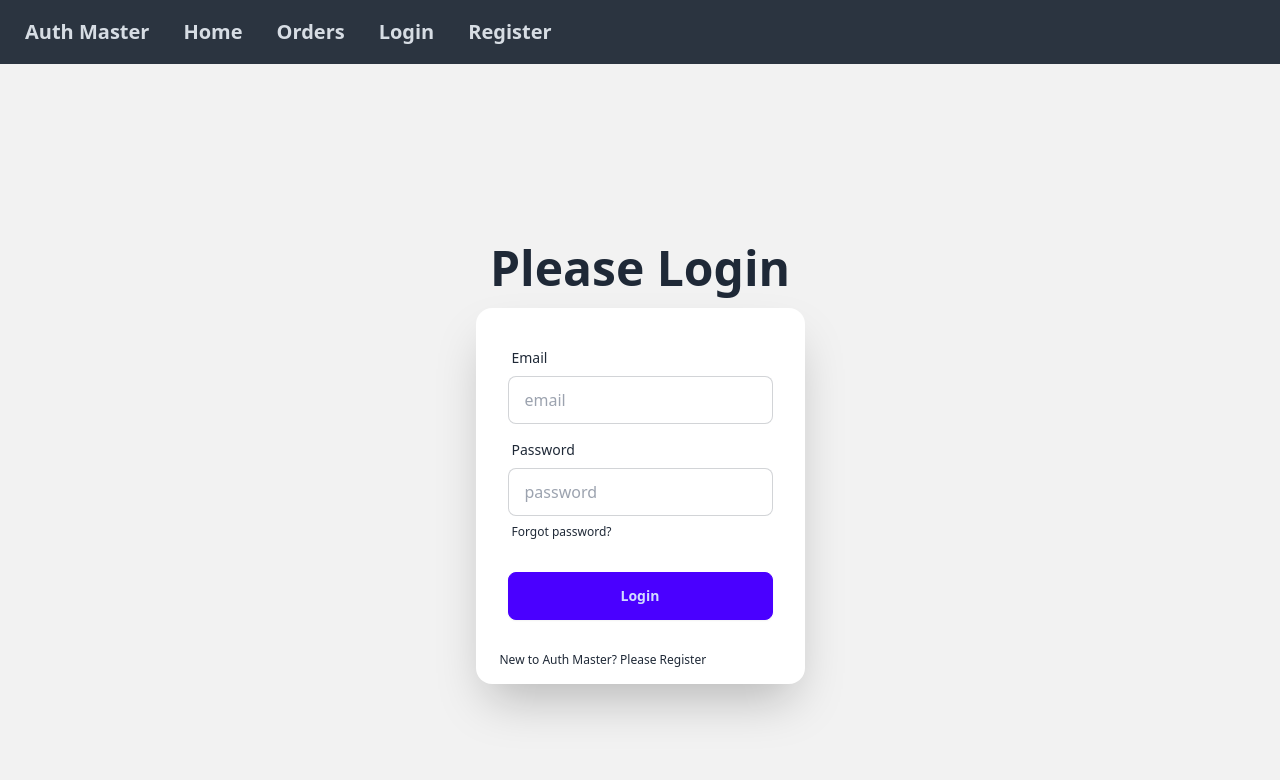
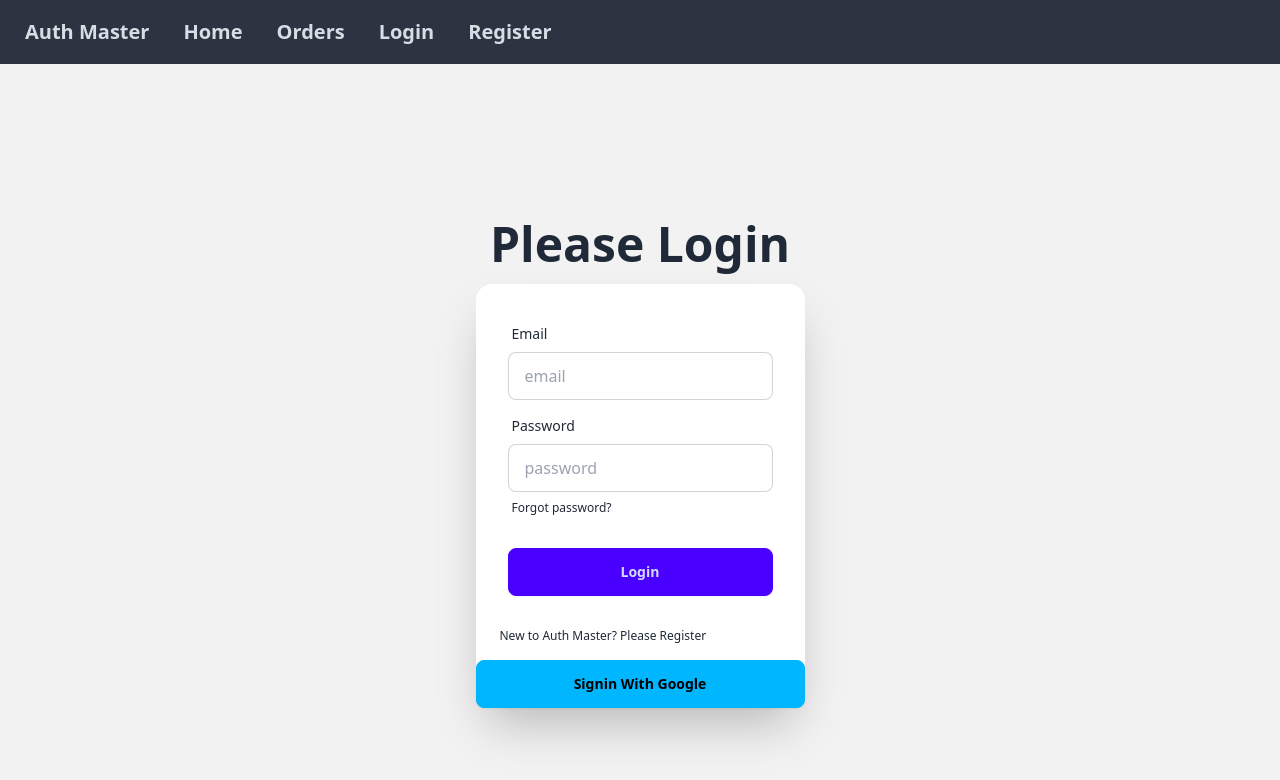
Before and after one commit to mrfhmd7/auth-firebase-context-tailwind, a React (Vite) app: page /login in a window 1280 px wide. Shown: the top 780 px of the page. Built offline with nearby package versions, Linux system fonts and the light colour scheme; no server answers.

Commit message:
signInWithPopup

```diff
--- a/src/__steps__.js
+++ b/src/__steps__.js
@@ -15,3 +15,8 @@
  * 1. break down the create user function
  * 2. auth provider will have auth and pass email and password from register
  */
+
+/**
+ * 1. Private Route
+ *
+ */
--- a/src/components/Login.jsx
+++ b/src/components/Login.jsx
@@ -4,7 +4,8 @@ import { AuthContext } from '../providers/AuthProviders';
 
 const Login = () => {
 
-     const { signIn } = useContext(AuthContext);
+     const { signIn, signInWithGoogle } = useContext(AuthContext);
+     // console.log(signInWithGoogle);
 
      const handleLogin = event => {
           event.preventDefault();
@@ -16,13 +17,24 @@ const Login = () => {
           signIn(email, password)
                .then(result => {
                     const loggedInUser = result.user;
-                    console.log(loggedInUser);
+                    // console.log(loggedInUser);
                     form.reset();
                })
                .catch(error => {
                     console.log(error);
                })
      };
+
+     const handleGoogleSignIn = () => {
+          signInWithGoogle()
+               .then(result => {
+                    const loggedUser = result.user;
+                    console.log(loggedUser);
+               })
+               .catch(error => {
+                    console.log(error);
+               })
+     }
 
      return (
           <div className="hero bg-base-200 min-h-screen">
@@ -54,6 +66,7 @@ const Login = () => {
                          <Link to="/register" className="label-text-alt link link-hover pl-6 pb-4">
                               New to Auth Master? Please Register
                          </Link>
+                         <button onClick={handleGoogleSignIn} className="btn btn-info">Signin With Google</button>
                     </div>
                </div>
           </div>
--- a/src/providers/AuthProviders.jsx
+++ b/src/providers/AuthProviders.jsx
@@ -1,10 +1,11 @@
 import React, { createContext, useEffect, useState } from 'react';
-import { createUserWithEmailAndPassword, getAuth, onAuthStateChanged, signInWithEmailAndPassword, signOut } from "firebase/auth";
+import { createUserWithEmailAndPassword, getAuth, GoogleAuthProvider, onAuthStateChanged, signInWithEmailAndPassword, signInWithPopup, signOut } from "firebase/auth";
 import app from '../firebase/firebase.config';
 
 export const AuthContext = createContext(null);
 
 const auth = getAuth(app);
+const googleAuthProvider = new GoogleAuthProvider();
 
 const AuthProviders = ({ children }) => {
 
@@ -19,6 +20,10 @@ const AuthProviders = ({ children }) => {
           return signInWithEmailAndPassword(auth, email, password)
      }
 
+     const signInWithGoogle = () => {
+          return signInWithPopup(auth, googleAuthProvider)
+     }
+
      const logOut = () => {
           return signOut(auth);
      };
@@ -27,7 +32,7 @@ const AuthProviders = ({ children }) => {
 
      useEffect(() => {
           const unsubscribe = onAuthStateChanged(auth, currentUser => {
-               console.log('auth state changed', currentUser);
+               // console.log('auth state changed', currentUser);
                setUser(currentUser);
                setLoading(false);
           });
@@ -41,6 +46,7 @@ const AuthProviders = ({ children }) => {
           loading,
           createUser,
           signIn,
+          signInWithGoogle,
           logOut
      }
 
```
